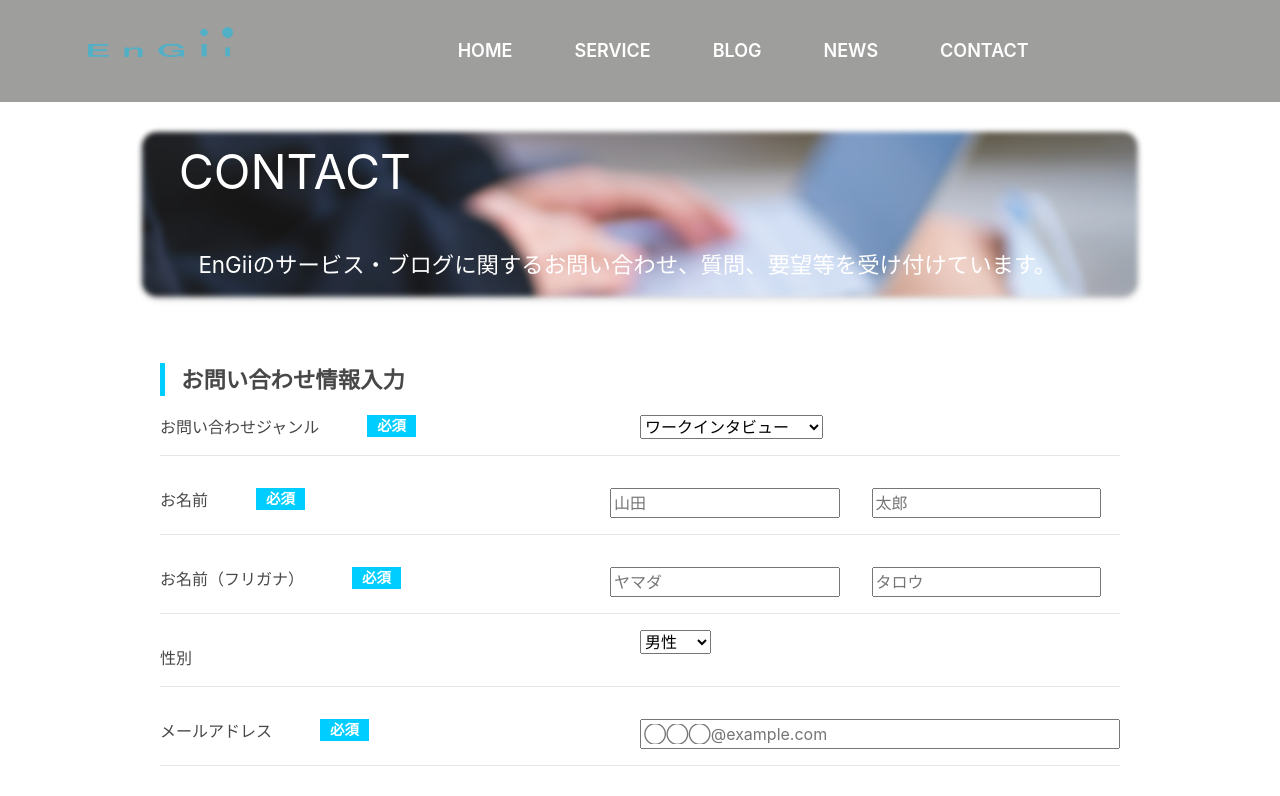
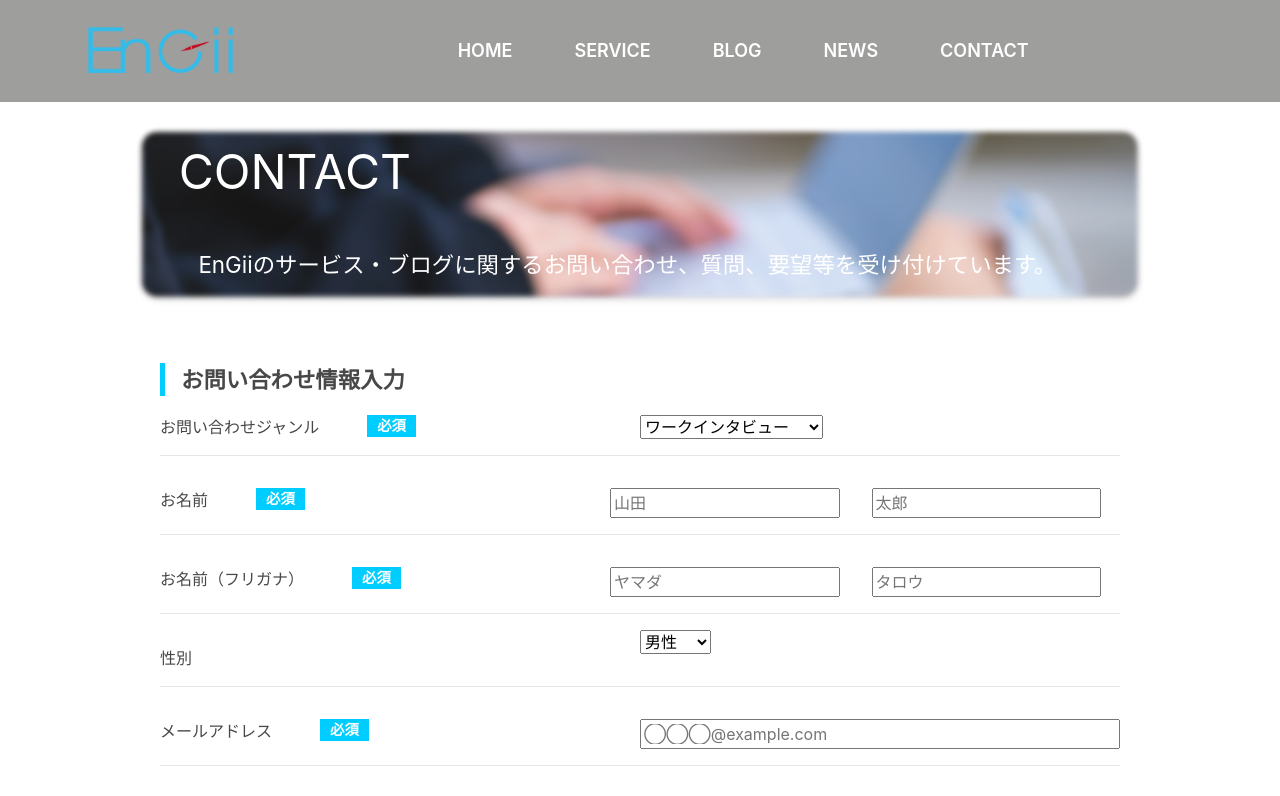
Before and after one commit to vivaruckk17/officialengii, a Nuxt app: page /contact in a window 1280 px wide. Shown: the top 796 px of the page. Built offline with nearby package versions, Linux system fonts and the light colour scheme.

Commit message:
logo画像の追加

```diff
--- a/components/engiiheader.vue
+++ b/components/engiiheader.vue
@@ -13,7 +13,7 @@
       <ul class="nav row" id="anchor">
         <div class="col-3 eingii-logo">
           <nuxt-link v-scroll-to="'#anchor'" to>
-            <img src="~assets/logo/engii.png" width="50%" height="auto" class="img-fluid" />
+            <img src="~assets/logo/logo_engii2.png" width="50%" height="auto" class="img-fluid" />
           </nuxt-link>
         </div>
         <div class="col-md-1"></div>
```
Also changed, not shown: assets/logo/logo_engii2.png (added).
